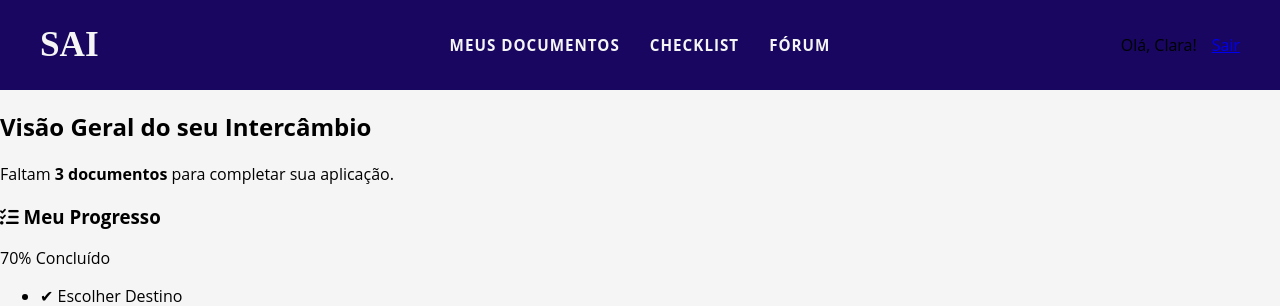
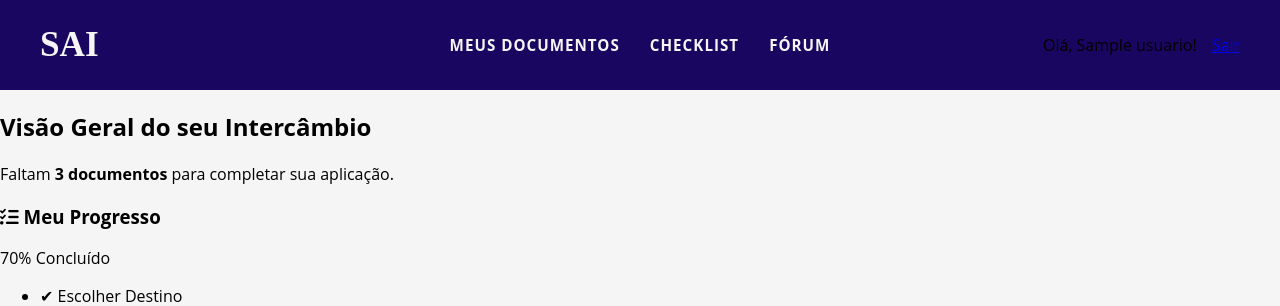
Before and after one commit to IsabelaAmoriim/sistema-apoio-intercambistas, a Flask app: page /dashboard.html in a window 1280 px wide. Shown: the top 306 px of the page. Run offline with Flask 3, Linux system fonts and the light colour scheme; a user stored in the database is signed in; tables that the repository leaves empty hold one stand-in row (values such as "Sample post").

Commit message:
Update dashboard.html with dynamic URL handling

```diff
--- a/templates/dashboard.html
+++ b/templates/dashboard.html
@@ -3,14 +3,14 @@
 <head>
     <meta charset="UTF-8">
     <meta name="viewport" content="width=device-width, initial-scale=1.0">
-    <link rel="stylesheet" href="./style.css">
+    <link rel="stylesheet" href="{{ url_for('static', filename='style.css') }}">
     <title>Painel do Aluno - SAI</title>
     <link rel="stylesheet" href="https://cdnjs.cloudflare.com/ajax/libs/font-awesome/6.0.0/css/all.min.css">
 </head>
 <body>
 
     <header>
-        <h1 id="logo"><a href="dashboard.html">SAI</a></h1>
+        <h1 id="logo"><a href="{{ url_for('dashboard') }}">SAI</a></h1>
 
         <nav>
             <ul>
@@ -21,8 +21,8 @@
         </nav>
 
         <div class="auth-buttons">
-            <span class="usuario-ola">Olá, Clara!</span>
-            <a href="index.html" class="btn-sair">Sair</a>
+            <span class="usuario-ola">Olá, {{ current_user.nome }}!</span>
+            <a href="{{ url_for('logout') }}" class="btn-sair">Sair</a>
         </div>
     </header>
 
@@ -70,8 +70,6 @@
             </div>
 
         </div>
-
     </main>
-
 </body>
 </html>
```
